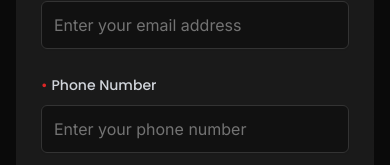
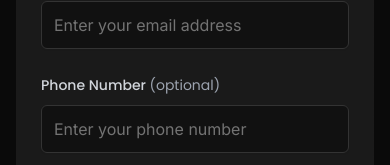
Before and after one commit to iEmmanuel104/card-generator, a Next.js app: page /through-her-lens in a window 390 px wide. Shown: the part 1298-1463 px from the top of the page. Built offline with nearby package versions, Linux system fonts and the light colour scheme.

Commit message:
fix to make phone number optional

```diff
--- a/components/events/ThroughHerLensRegistration.tsx
+++ b/components/events/ThroughHerLensRegistration.tsx
@@ -425,7 +425,7 @@ export default function ThroughHerLensRegistration({ role }: ThroughHerLensRegis
             const registrationData = {
                 name: formData.name,
                 email: formData.email,
-                phoneNumber: formData.phoneNumber,
+                phoneNumber: formData.phoneNumber || undefined,
                 profilePhoto: formData.photo,
                 socialCard: cardUrl,
                 event: "through-her-lens",
@@ -741,15 +741,13 @@ export default function ThroughHerLensRegistration({ role }: ThroughHerLensRegis
                                             {/* Phone */}
                                             <div className="space-y-2">
                                                 <Label htmlFor="phone" className={`text-sm font-poppins font-medium ${isDark ? 'text-gray-300' : 'text-gray-700'}`}>
-                                                    <span className="text-[#dc2626] mr-1">&#8226;</span>
-                                                    Phone Number
+                                                    Phone Number <span className="text-gray-400 font-normal">(optional)</span>
                                                 </Label>
                                                 <Input
                                                     id="phone"
                                                     type="tel"
                                                     value={formData.phoneNumber}
                                                     onChange={(e) => updateField("phoneNumber", e.target.value)}
-                                                    required
                                                     className={`h-12 font-inter input-red-accent transition-all duration-200 ${
                                                         isDark
                                                             ? 'bg-[#111] border-[#333] text-white placeholder-gray-500'
--- a/lib/types.ts
+++ b/lib/types.ts
@@ -42,7 +42,7 @@ export interface BaseRegistration {
     role: RegistrationRole;
     name: string;
     email: string;
-    phoneNumber: string;
+    phoneNumber?: string;
     organization?: string;
     profilePhoto: string;
     socialCard: string;
```
